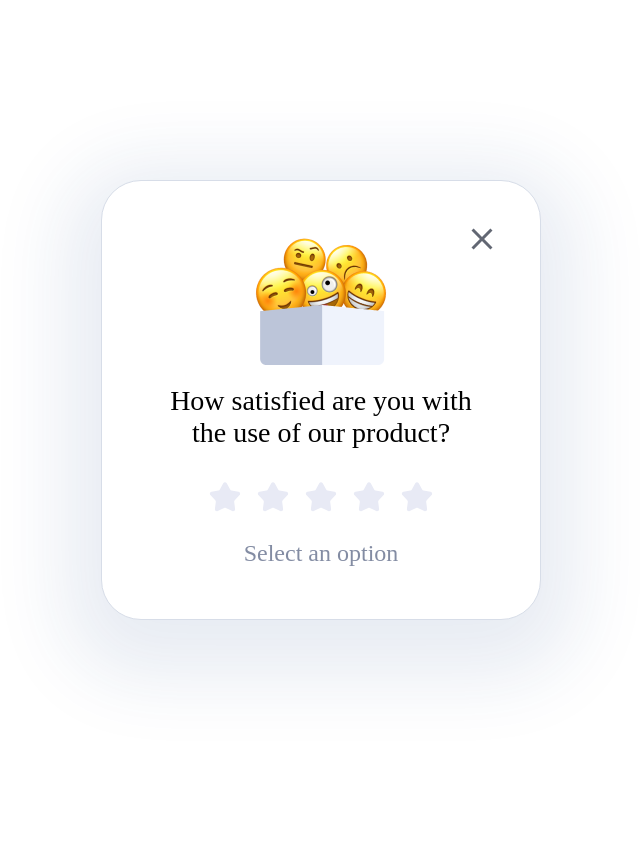
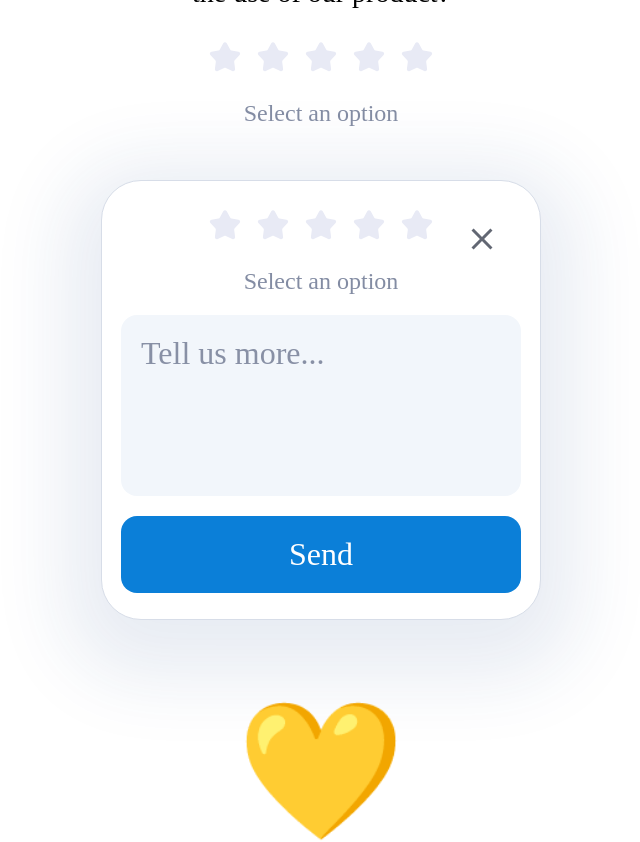
Before and after one commit to jisunipark/react-study, a React (Create React App) app: page /rating in a window 1280 px wide. Shown: the top 842 px of the page, without its empty margins (319-959 px from the left). Before the commit the page ends 800 px from the top, so only its background shows below. Built offline with nearby package versions, Linux system fonts and the light colour scheme.

Commit message:
Fix: Connect all content divs into one group

```diff
--- a/src/components/rating/RatingModalContent.tsx
+++ b/src/components/rating/RatingModalContent.tsx
@@ -1,13 +1,37 @@
 import modalImg1 from '../../assets/ratingImg1.png';
-import { StyledContent1, StyledContent2, StyledContent3 } from './RatingStyle';
+import {
+  Box,
+  StyledContent1,
+  StyledContent2,
+  StyledContent3,
+  StyledContentsGroup,
+} from './RatingStyle';
 import { Dispatch, SetStateAction, useState } from 'react';
 import RatingInput from './RatingInput';
 
-interface RatingModalContentProps {
+interface ContentsProps {
   setModalPage: Dispatch<SetStateAction<number>>;
 }
 
-export function RatingModalContent1({ setModalPage }: RatingModalContentProps) {
+export default function AllContents() {
+  const [modalPage, setModalPage] = useState(1);
+
+  return (
+    <StyledContentsGroup>
+      <Box>
+        <Content1 setModalPage={setModalPage} />
+      </Box>
+      <Box>
+        <Content2 setModalPage={setModalPage} />
+      </Box>
+      <Box>
+        <Content3 />
+      </Box>
+    </StyledContentsGroup>
+  );
+}
+
+export function Content1({ setModalPage }: ContentsProps) {
   const [ratingValue, setRatingValue] = useState(0);
 
   const handleRatingChange = (name: string, value: number) => {
@@ -24,7 +48,7 @@ export function RatingModalContent1({ setModalPage }: RatingModalContentProps) {
   );
 }
 
-export function RatingModalContent2({ setModalPage }: RatingModalContentProps) {
+export function Content2({ setModalPage }: ContentsProps) {
   const [ratingValue, setRatingValue] = useState(0);
 
   const handleRatingChange = (name: string, value: number) => {
@@ -47,7 +71,7 @@ export function RatingModalContent2({ setModalPage }: RatingModalContentProps) {
   );
 }
 
-export function RatingModalContent3() {
+export function Content3() {
   return (
     <StyledContent3>
       <span className="heart">💛</span>
--- a/src/components/rating/RatingModalLayout.tsx
+++ b/src/components/rating/RatingModalLayout.tsx
@@ -1,30 +1,14 @@
-import { useMemo, useState } from 'react';
+import { useState } from 'react';
 import CloseIcon from '../../assets/CloseIcon';
-import {
-  RatingModalContent1,
-  RatingModalContent2,
-  RatingModalContent3,
-} from './RatingModalContent';
+import AllContents from './RatingModalContent';
 import { StyledContainer } from './RatingStyle';
 
 export default function RatingModalLayout() {
   const [isOpen, setIsOpen] = useState(true);
-  const [modalPage, setModalPage] = useState(1);
 
   const handleCloseClick = () => {
     setIsOpen(false);
   };
-
-  const modalContent = useMemo(() => {
-    switch (modalPage) {
-      case 1:
-        return <RatingModalContent1 setModalPage={setModalPage} />;
-      case 2:
-        return <RatingModalContent2 setModalPage={setModalPage} />;
-      case 3:
-        return <RatingModalContent3 />;
-    }
-  }, [modalPage]);
 
   return (
     isOpen && (
@@ -32,7 +16,7 @@ export default function RatingModalLayout() {
         <button type="button" onClick={handleCloseClick} className="close-button">
           <CloseIcon />
         </button>
-        {modalContent}
+        <AllContents />
       </StyledContainer>
     )
   );
--- a/src/components/rating/RatingStyle.ts
+++ b/src/components/rating/RatingStyle.ts
@@ -14,13 +14,19 @@ const heartBounce = keyframes`
  }
 `;
 
-export const StyledContainer = styled.div`
-  position: relative;
+export const Box = styled.div`
   display: flex;
   justify-content: center;
   align-items: center;
   width: 440px;
   height: 440px;
+`;
+
+export const StyledContainer = styled(Box)`
+  position: relative;
+  display: flex;
+  justify-content: center;
+  align-items: center;
   border-radius: 40px;
   border: 0.1px solid #d7dde8;
   background: #fff;
@@ -40,6 +46,15 @@ export const StyledContainer = styled.div`
     font-size: 28px;
     font-weight: 500;
   }
+`;
+
+export const StyledContentsGroup = styled.div`
+  display: flex;
+  flex-direction: column;
+  justify-content: center;
+  align-items: center;
+  width: 440px;
+  height: calc(440px * 3);
 `;
 
 export const StyledRating = styled.div<StyledRatingProps>`
@@ -78,7 +93,7 @@ export const StyledContent1 = styled.div`
   }
 `;
 
-export const StyledContent2 = styled.form<StyledContent2Props>`
+export const StyledContent2 = styled(Box)<StyledContent2Props>`
   display: flex;
   flex-direction: column;
   justify-content: center;
@@ -118,7 +133,7 @@ export const StyledContent2 = styled.form<StyledContent2Props>`
   }
 `;
 
-export const StyledContent3 = styled.div`
+export const StyledContent3 = styled(Box)`
   display: flex;
   flex-direction: column;
   justify-content: space-between;
@@ -127,7 +142,7 @@ export const StyledContent3 = styled.div`
   height: 296px;
 
   .heart {
-    animation: ${heartBounce} 0.7s cubic-bezier(1, 0, 0, 0.99) infinite;
+    /* animation: ${heartBounce} 0.7s cubic-bezier(1, 0, 0, 0.99) infinite; */
     color: #000;
     text-align: center;
     font-family: 'Roboto Flex';
```
